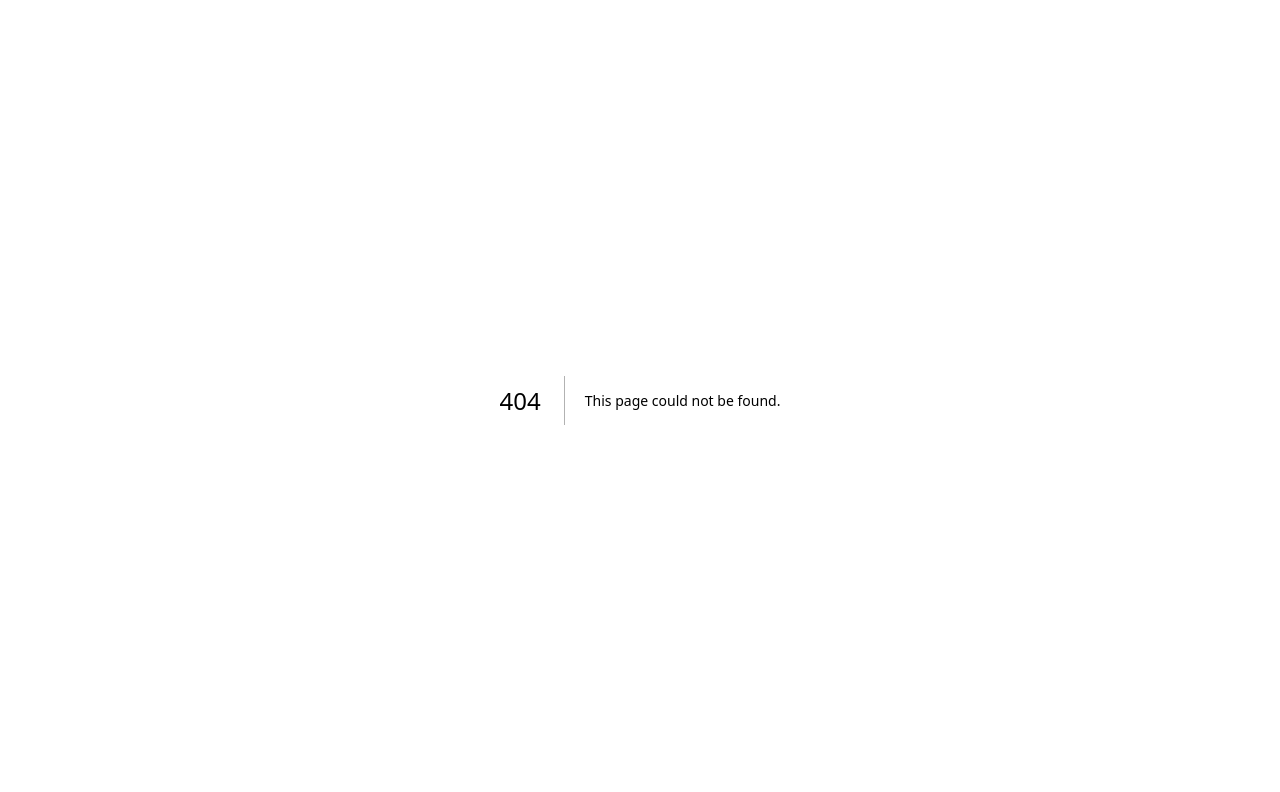
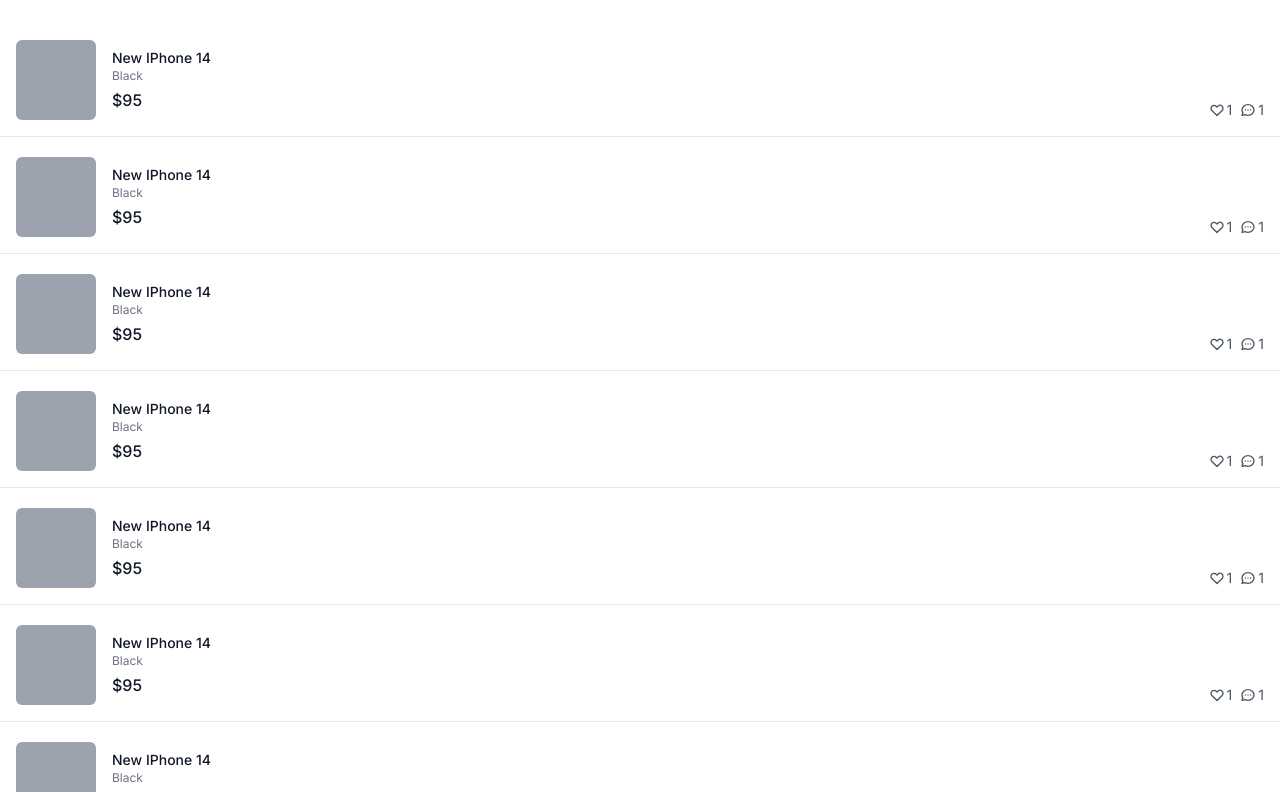
Before and after one commit to taehyeon0412/next_market_clone, a Next.js app: page /profile/bought in a window 1280 px wide. Before the commit this address had no page. Shown: the top 792 px of the page. Built offline with nearby package versions, Linux system fonts and the light colour scheme.

Commit message:
Bought, Loved and Sold

```diff
--- /dev/null
+++ b/app/profile/bought/page.tsx
@@ -0,0 +1,65 @@
+import { NextPage } from "next";
+
+const Bought: NextPage = () => {
+  return (
+    <div className="flex flex-col space-y-5 py-10">
+      {[...Array(10)].map((_, i) => (
+        <div
+          key={i}
+          className="flex px-4 border-b pb-4 cursor-pointer justify-between"
+        >
+          <div className="flex space-x-4">
+            <div className="w-20 h-20 bg-gray-400 rounded-md" />
+            <div className="pt-2 flex flex-col">
+              <h3 className="text-sm font-medium text-gray-900">
+                New IPhone 14
+              </h3>
+              <span className="text-xs text-gray-500">Black</span>
+              <span className="font-medium mt-1 text-gray-900">$95</span>
+            </div>
+          </div>
+
+          <div className="flex space-x-2 items-end justify-end">
+            <div className="flex space-x-0.5 items-center text-sm text-gray-600">
+              <svg
+                className="w-4 h-4"
+                fill="none"
+                stroke="currentColor"
+                viewBox="0 0 24 24"
+                xmlns="http://www.w3.org/2000/svg"
+              >
+                <path
+                  strokeLinecap="round"
+                  strokeLinejoin="round"
+                  strokeWidth="2"
+                  d="M4.318 6.318a4.5 4.5 0 000 6.364L12 20.364l7.682-7.682a4.5 4.5 0 00-6.364-6.364L12 7.636l-1.318-1.318a4.5 4.5 0 00-6.364 0z"
+                ></path>
+              </svg>
+              <span>1</span>
+            </div>
+
+            <div className="flex space-x-0.5 items-center text-sm text-gray-600">
+              <svg
+                className="w-4 h-4"
+                fill="none"
+                stroke="currentColor"
+                viewBox="0 0 24 24"
+                xmlns="http://www.w3.org/2000/svg"
+              >
+                <path
+                  strokeLinecap="round"
+                  strokeLinejoin="round"
+                  strokeWidth="2"
+                  d="M8 12h.01M12 12h.01M16 12h.01M21 12c0 4.418-4.03 8-9 8a9.863 9.863 0 01-4.255-.949L3 20l1.395-3.72C3.512 15.042 3 13.574 3 12c0-4.418 4.03-8 9-8s9 3.582 9 8z"
+                ></path>
+              </svg>
+              <span>1</span>
+            </div>
+          </div>
+        </div>
+      ))}
+    </div>
+  );
+};
+
+export default Bought;
--- /dev/null
+++ b/app/profile/loved/page.tsx
@@ -0,0 +1,65 @@
+import { NextPage } from "next";
+
+const Loved: NextPage = () => {
+  return (
+    <div className="flex flex-col space-y-5 py-10">
+      {[...Array(10)].map((_, i) => (
+        <div
+          key={i}
+          className="flex px-4 border-b pb-4 cursor-pointer justify-between"
+        >
+          <div className="flex space-x-4">
+            <div className="w-20 h-20 bg-gray-400 rounded-md" />
+            <div className="pt-2 flex flex-col">
+              <h3 className="text-sm font-medium text-gray-900">
+                New IPhone 14
+              </h3>
+              <span className="text-xs text-gray-500">Black</span>
+              <span className="font-medium mt-1 text-gray-900">$95</span>
+            </div>
+          </div>
+
+          <div className="flex space-x-2 items-end justify-end">
+            <div className="flex space-x-0.5 items-center text-sm text-gray-600">
+              <svg
+                className="w-4 h-4"
+                fill="none"
+                stroke="currentColor"
+                viewBox="0 0 24 24"
+                xmlns="http://www.w3.org/2000/svg"
+              >
+                <path
+                  strokeLinecap="round"
+                  strokeLinejoin="round"
+                  strokeWidth="2"
+                  d="M4.318 6.318a4.5 4.5 0 000 6.364L12 20.364l7.682-7.682a4.5 4.5 0 00-6.364-6.364L12 7.636l-1.318-1.318a4.5 4.5 0 00-6.364 0z"
+                ></path>
+              </svg>
+              <span>1</span>
+            </div>
+
+            <div className="flex space-x-0.5 items-center text-sm text-gray-600">
+              <svg
+                className="w-4 h-4"
+                fill="none"
+                stroke="currentColor"
+                viewBox="0 0 24 24"
+                xmlns="http://www.w3.org/2000/svg"
+              >
+                <path
+                  strokeLinecap="round"
+                  strokeLinejoin="round"
+                  strokeWidth="2"
+                  d="M8 12h.01M12 12h.01M16 12h.01M21 12c0 4.418-4.03 8-9 8a9.863 9.863 0 01-4.255-.949L3 20l1.395-3.72C3.512 15.042 3 13.574 3 12c0-4.418 4.03-8 9-8s9 3.582 9 8z"
+                ></path>
+              </svg>
+              <span>1</span>
+            </div>
+          </div>
+        </div>
+      ))}
+    </div>
+  );
+};
+
+export default Loved;
--- /dev/null
+++ b/app/profile/sold/page.tsx
@@ -0,0 +1,65 @@
+import { NextPage } from "next";
+
+const Sold: NextPage = () => {
+  return (
+    <div className="flex flex-col space-y-5 py-10">
+      {[...Array(10)].map((_, i) => (
+        <div
+          key={i}
+          className="flex px-4 border-b pb-4 cursor-pointer justify-between"
+        >
+          <div className="flex space-x-4">
+            <div className="w-20 h-20 bg-gray-400 rounded-md" />
+            <div className="pt-2 flex flex-col">
+              <h3 className="text-sm font-medium text-gray-900">
+                New IPhone 14
+              </h3>
+              <span className="text-xs text-gray-500">Black</span>
+              <span className="font-medium mt-1 text-gray-900">$95</span>
+            </div>
+          </div>
+
+          <div className="flex space-x-2 items-end justify-end">
+            <div className="flex space-x-0.5 items-center text-sm text-gray-600">
+              <svg
+                className="w-4 h-4"
+                fill="none"
+                stroke="currentColor"
+                viewBox="0 0 24 24"
+                xmlns="http://www.w3.org/2000/svg"
+              >
+                <path
+                  strokeLinecap="round"
+                  strokeLinejoin="round"
+                  strokeWidth="2"
+                  d="M4.318 6.318a4.5 4.5 0 000 6.364L12 20.364l7.682-7.682a4.5 4.5 0 00-6.364-6.364L12 7.636l-1.318-1.318a4.5 4.5 0 00-6.364 0z"
+                ></path>
+              </svg>
+              <span>1</span>
+            </div>
+
+            <div className="flex space-x-0.5 items-center text-sm text-gray-600">
+              <svg
+                className="w-4 h-4"
+                fill="none"
+                stroke="currentColor"
+                viewBox="0 0 24 24"
+                xmlns="http://www.w3.org/2000/svg"
+              >
+                <path
+                  strokeLinecap="round"
+                  strokeLinejoin="round"
+                  strokeWidth="2"
+                  d="M8 12h.01M12 12h.01M16 12h.01M21 12c0 4.418-4.03 8-9 8a9.863 9.863 0 01-4.255-.949L3 20l1.395-3.72C3.512 15.042 3 13.574 3 12c0-4.418 4.03-8 9-8s9 3.582 9 8z"
+                ></path>
+              </svg>
+              <span>1</span>
+            </div>
+          </div>
+        </div>
+      ))}
+    </div>
+  );
+};
+
+export default Sold;
```
